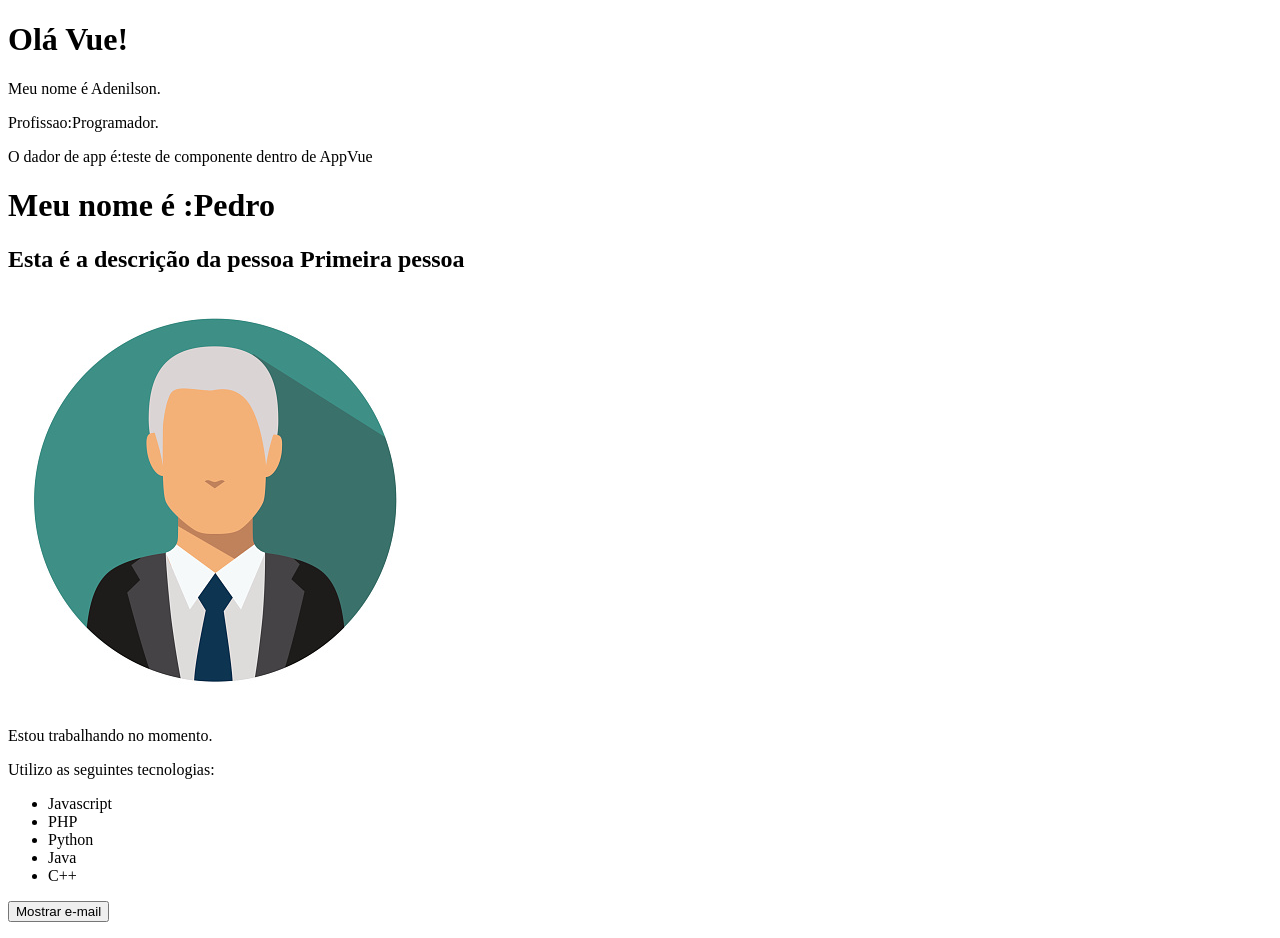
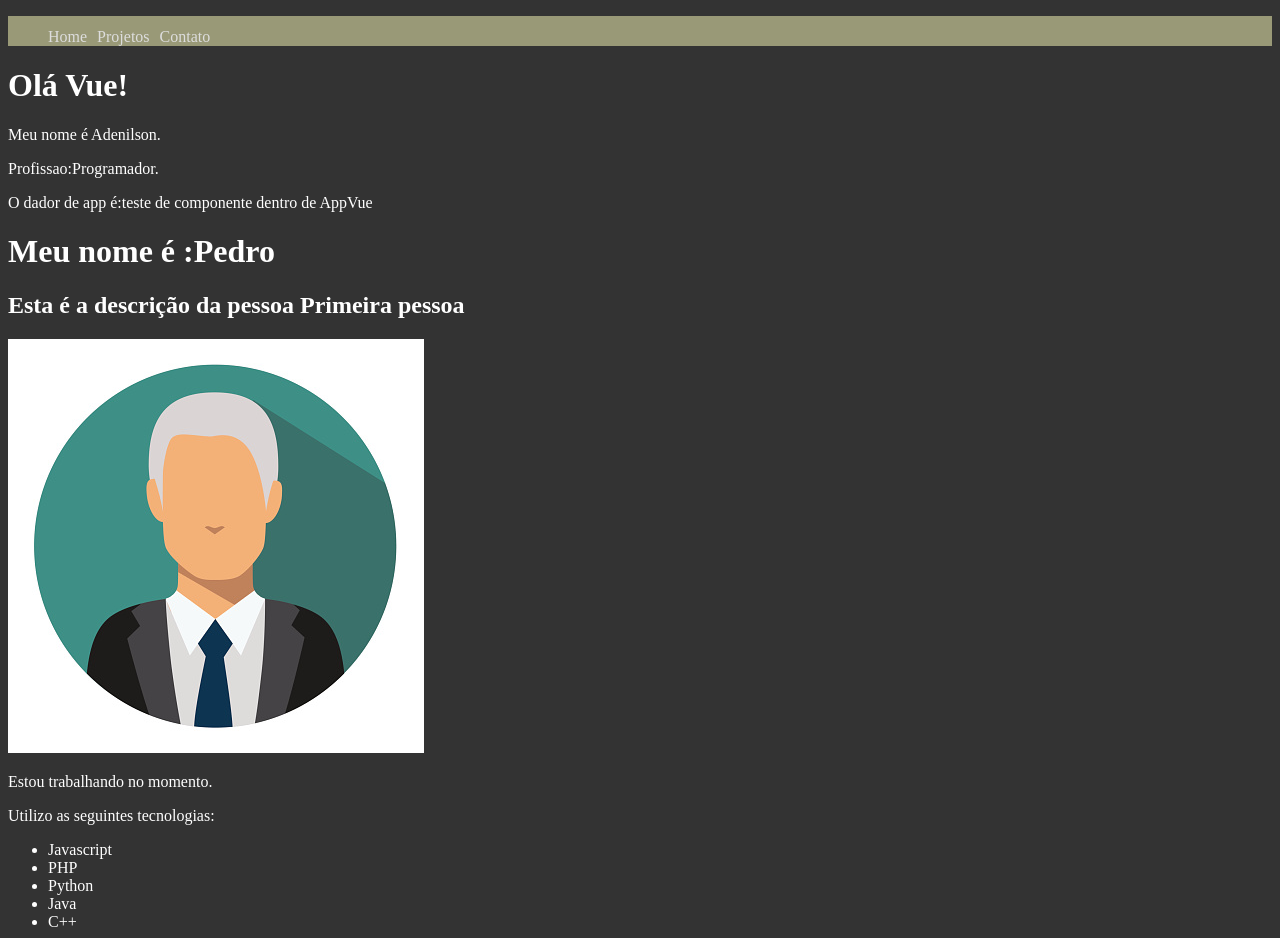
Before and after one commit to Adenilsson/vue_js, a Vue app: page / in a window 1280 px wide. Shown: the top 938 px of the page. Built offline with nearby package versions, Linux system fonts and the light colour scheme.

Commit message:
trabalhando com css global e scoped

```diff
--- a/src/App.vue
+++ b/src/App.vue
@@ -1,6 +1,6 @@
 <template>
 <div>
-
+  <Header />
   <PrimeiroComponente />
   <p>O dador de app é:{{testando}}</p>
   <LifeCycle/>
@@ -11,13 +11,14 @@
 import PrimeiroComponente from './components/PrimeiroComponente.vue'
 import LifeCycle from './components/LifeCycles.vue'
 import Pessoa from './components/Pessoa.vue'
-
+import Header from './components/Header.vue'
   export default{
     name:'App',
     components:{
       PrimeiroComponente,
       LifeCycle,
-      Pessoa
+      Pessoa,
+      Header
 
     },
     data(){
@@ -28,3 +29,16 @@
     }
   }
 </script>
+
+<style>
+body{
+  background-color:#333;
+  color:#fff;
+}
+a{
+  color:red;
+}
+.teste{
+  background-color: blue;
+}
+</style>
--- /dev/null
+++ b/src/components/Header.vue
@@ -0,0 +1,32 @@
+<template>
+<ul>
+    <li><a href="#">Home</a></li>
+    <li><a href="#">Projetos</a></li>
+    <li><a href="#">Contato</a></li>
+</ul>
+</template>
+<script>
+export default{
+    name:'Header'
+}
+</script>
+<style scoped>
+    ul{
+        list-style: none;
+        display: flex;
+        background:#997;
+        height: 30px;
+    }
+    li{
+        margin-right: 10px;
+        margin-top: 1%;
+    }
+    a{
+        color: #DDD;
+        text-decoration: none;
+        transition: .5s.
+    }
+    a:hover{
+        color:turquoise;
+    }
+</style>
--- a/src/components/Info.vue
+++ b/src/components/Info.vue
@@ -16,7 +16,7 @@
         <button @click="showEmail">{{texbooton}}</button>
     </div>
     <p v-show="mostrar_email">Mande uma mensagem para  {{email}}</p>
-    <p>Para acessar meu portifólio <a v-bind:href="meu_link" target="_blank">meu link</a></p>
+    <p class="teste">Para acessar meu portifólio <a v-bind:href="meu_link" target="_blank">meu link</a></p>
 </div>
 </template>
 
```
